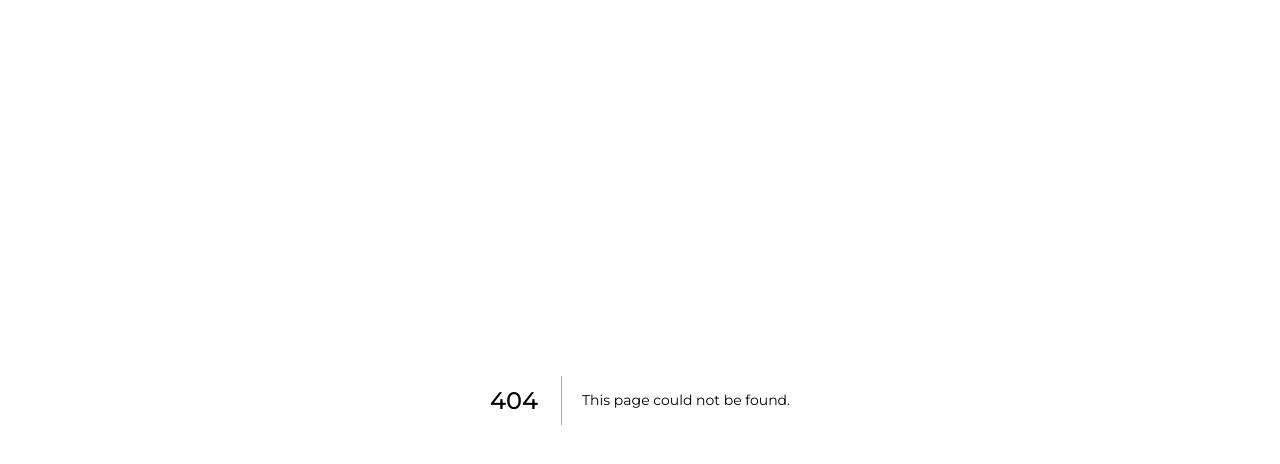
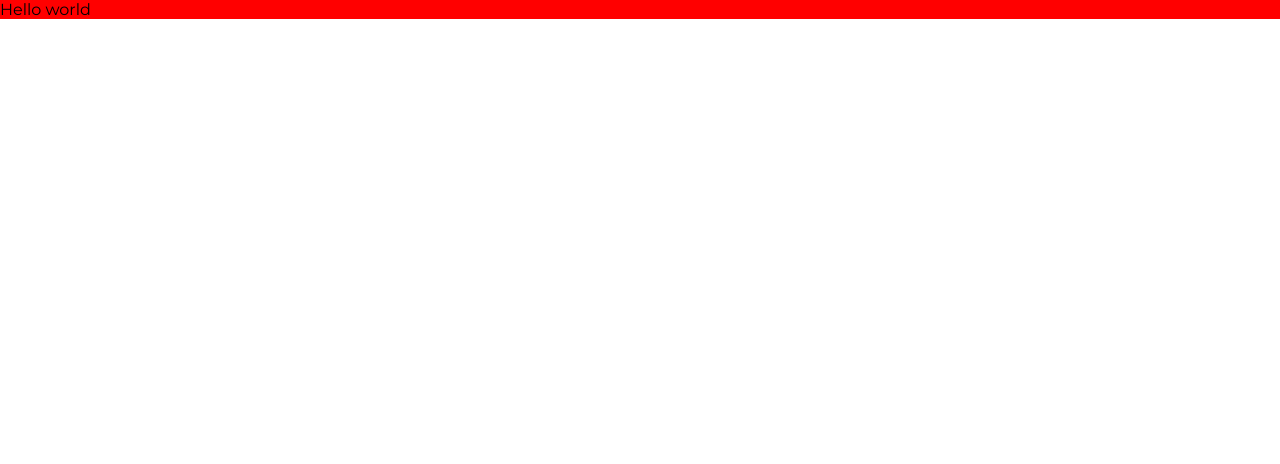
Before and after one commit to johnsmera/bpb, a Next.js app: page /subscribers in a window 1280 px wide. Before the commit this address had no page. Shown: the top 464 px of the page. Built offline with nearby package versions, Linux system fonts and the light colour scheme.

Commit message:
feat: init subscribers page

```diff
--- /dev/null
+++ b/src/pages/subscribers/index.tsx
@@ -0,0 +1,8 @@
+import { NextPage } from 'next'
+import { Container } from '../../styles/Subscriber.module'
+
+const Subscribers: NextPage = () => {
+  return <Container>Hello world</Container>
+}
+
+export default Subscribers
--- /dev/null
+++ b/src/styles/Subscriber.module.ts
@@ -0,0 +1,6 @@
+import styled from 'styled-components'
+
+export const Container = styled.div`
+    height: 100%;
+    background-color: red;
+`
```
